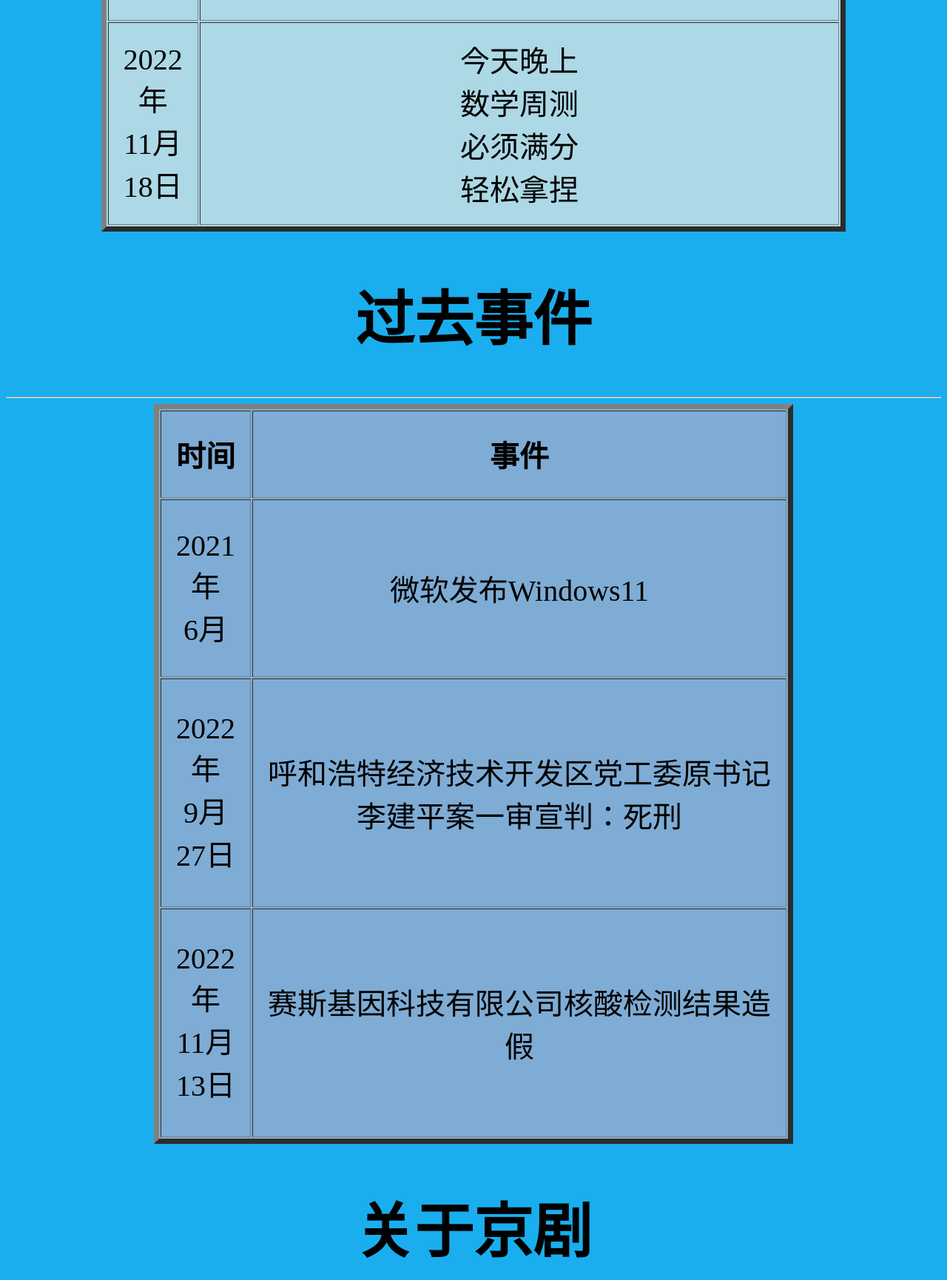
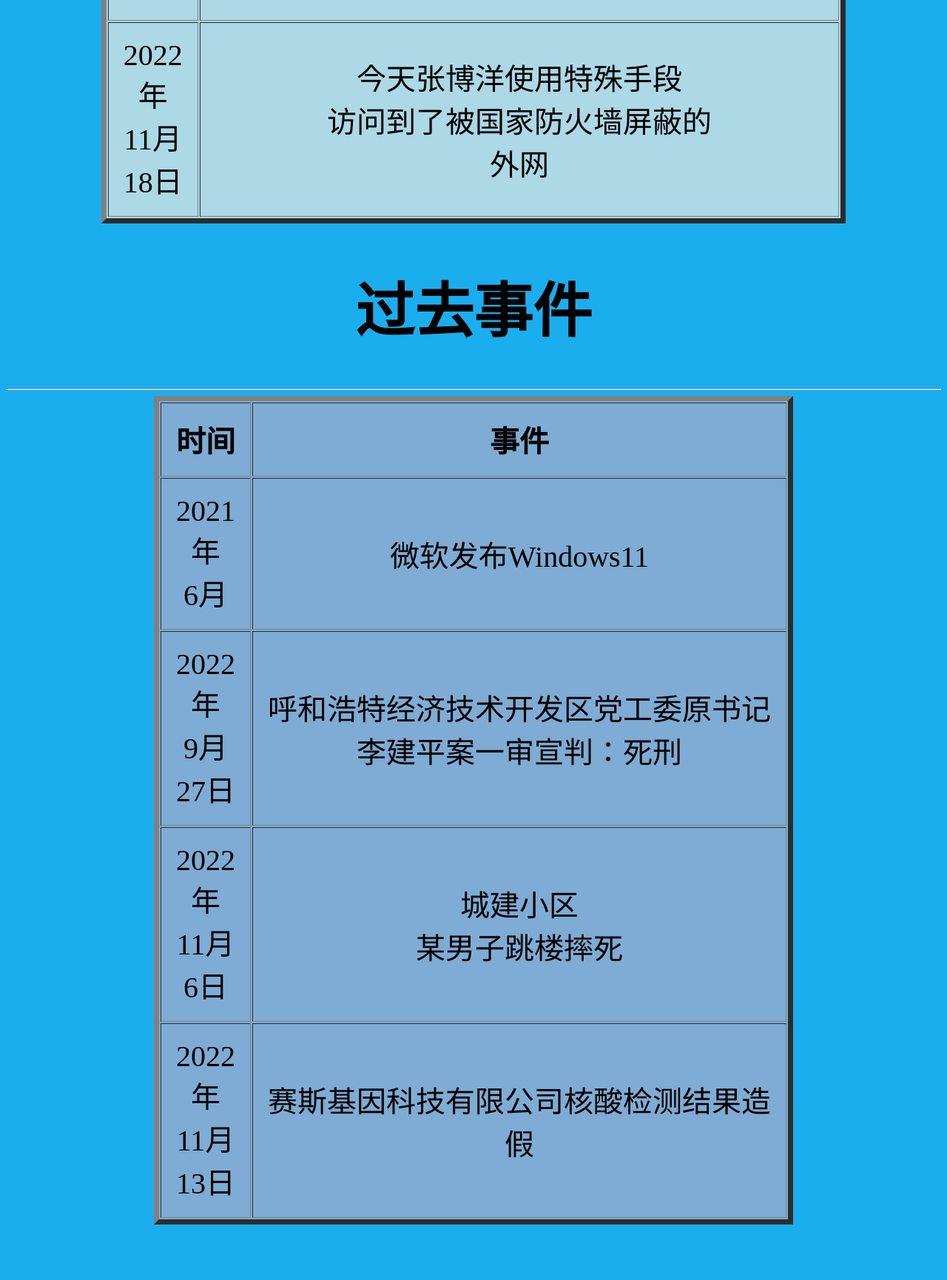
Before and after one commit to ZhangBoYaung/ZhangBoYaung.github.io, a plain HTML site: page index.html in a window 1280 px wide. Shown: the part 2200-3930 px from the top of the page at 74% size. Drawn offline with Linux system fonts and the light colour scheme.

Commit message:
Update index.html

```diff
--- a/index.html
+++ b/index.html
@@ -38,7 +38,7 @@
     </tr>
     <tr>
         <td align="center">2022<br/>年<br/>11月<br/>18日</td>
-        <td align="center">今天晚上<br/>数学周测<br/>必须满分<br/>轻松拿捏</td>
+        <td align="center">今天张博洋使用特殊手段<br/>访问到了被国家防火墙屏蔽的<br/>外网</td>
     </tr>
 </table>
 <h1 style="font-size:80px" id="gq" align="center">过去事件</h1>
@@ -57,6 +57,11 @@
         <td align="center">呼和浩特经济技术开发区党工委原书记李建平案一审宣判：死刑</td>
     </tr>
     <tr>
+        <td align="center">2022<br/>年<br/>11月<br/>6日</td>
+        <td align="center">城建小区<br/>某男子跳楼摔死<br/>
+        </td>
+    </tr>
+    <tr>
         <td align="center">2022<br/>年<br/>11月<br/>13日</td>
         <td align="center">赛斯基因科技有限公司核酸检测结果造假
         </td>
@@ -67,6 +72,9 @@
 <table cellpadding="20" bgcolor="#3eadc9"
         border="7" height="1000" width="864" align="center" style="font-size:40px">
     <th>时间</th><th>事件</th>
+    <tr><td align="center">1905年<br/>(光绪三十一年)</td><td align="center">我国第一部国产电影<br/>京剧无声电影《定军山》
+        <br/>主演谭派创始人谭鑫培
+    <br/><img src="jia/djs.jpg"></td></tr>
     <tr><td align="center">1962年</td><td align="center">京剧电影《徐策跑城》<br/>主演周信芳<br/>和导演应云卫
     <br/><img src="jia/1962.jpg"></td></tr>
 </table>
```
